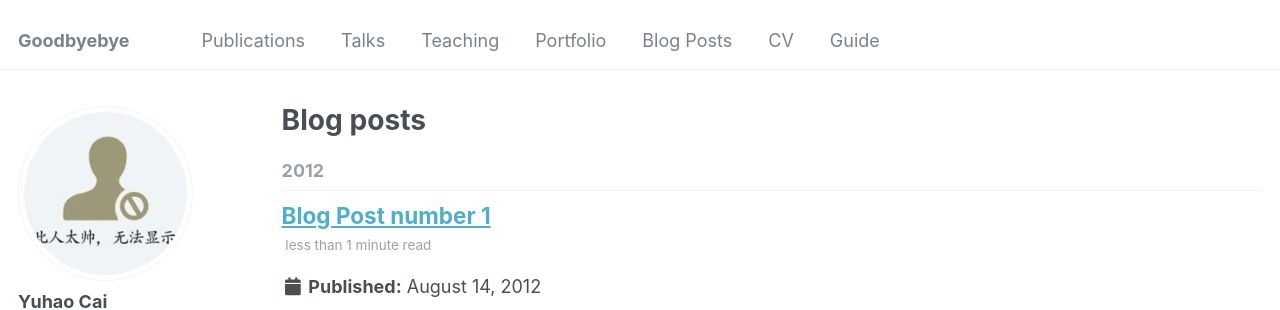
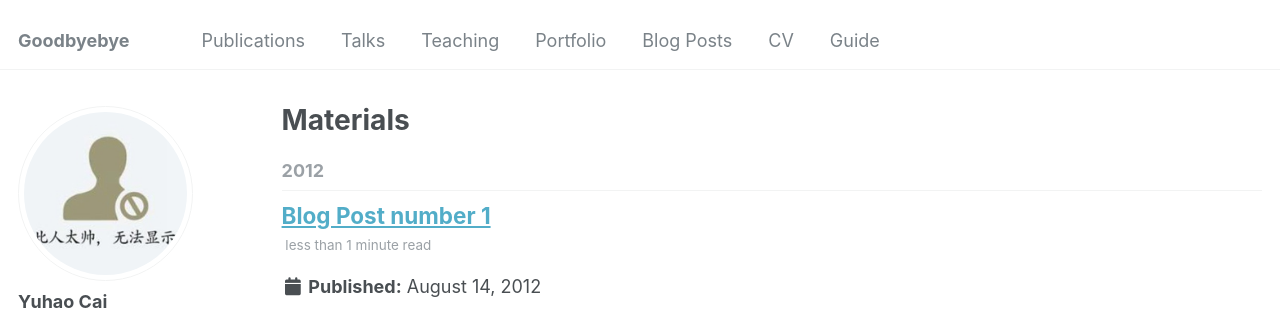
Before and after one commit to caiyh63/caiyh63.github.io, a Jekyll site: the page built from _pages/year-archive.html, in a window 1280 px wide. Shown: the top 310 px of the page. Built offline with Jekyll 4.4.1, drawn with Linux system fonts in a browser that asks for light colours; some web fonts are replaced.

Commit message:
Update year-archive.html

```diff
--- a/_pages/year-archive.html
+++ b/_pages/year-archive.html
@@ -1,7 +1,7 @@
 ---
 layout: archive
 permalink: /year-archive/
-title: "Blog posts"
+title: "Materials"
 author_profile: true
 redirect_from:
   - /wordpress/blog-posts/
```
